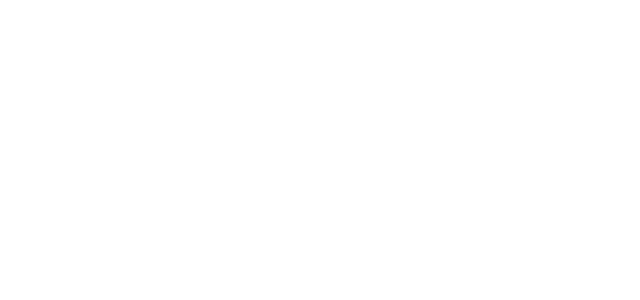
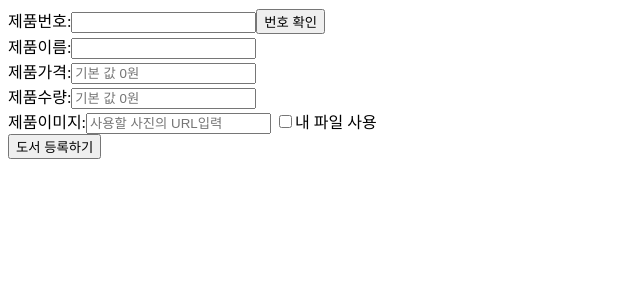
Before and after one commit to insu1170/bookSaleSystem, a React (Create React App) app in the folder front/: page /addBook in a window 1280 px wide. Shown: the top 300 px of the page, without its empty margins (0-640 px from the left). Built offline with nearby package versions, Linux system fonts and the light colour scheme.

Commit message:
책 추가 기능 및 main에서 책 확인

```diff
--- /dev/null
+++ b/front/src/config/axiosPostTrueFalse.js
@@ -0,0 +1,13 @@
+import axios from "axios";
+import axiosPost from "./axiosPost";
+
+async function axiosPostTrueFalse(URL, number, table, query) {
+    const res = await axios.post(URL, {
+        id: number, tableName: table, query: query
+    }, axiosPost);
+    const data = res.data;
+    console.log(data, 'dd');
+    return !!(data);
+}
+
+export default axiosPostTrueFalse;
--- /dev/null
+++ b/front/src/config/numberCheck.js
@@ -0,0 +1,14 @@
+function numberCheck(number, name) {
+    const checked = Number(number);
+    if (!isNaN(checked)) {
+        console.log(name, `입력`)
+        console.log(checked)
+        return [true,Math.abs(Math.round(checked))]
+    } else {
+        console.log('dd')
+        alert(`${name} 숫자만 입력 하세요`)
+        return [false,number];
+    }
+}
+
+export default numberCheck;
--- /dev/null
+++ b/front/src/config/searchBook.js
@@ -0,0 +1,15 @@
+import axios from "axios";
+import port from "./port";
+
+const searchBook = async () => {
+    try {
+        const res = await axios.get(`${port}/bookList`, {});
+
+        return res.data;
+    } catch (error) {
+        console.error('Error fetching book list:', error);
+        return [];
+    }
+};
+
+export default searchBook;
--- a/front/src/page/addBook/AddBook.jsx
+++ b/front/src/page/addBook/AddBook.jsx
@@ -1,8 +1,103 @@
+import React, {useEffect, useState} from "react";
+import axiosPostTrueFalse from "../../config/axiosPostTrueFalse";
+import port from "../../config/port";
+import numberCheck from "../../config/numberCheck";
+import axios from "axios";
+import axiosPost from "../../config/axiosPost";
+
 export const AddBook = () => {
-    return (
-        <div>
+    const [state, setState] = useState({
+        bookNumber: "", bookName: "", bookPrice: "", bookCount: "", bookImg: "", numberCheck: false, type:'text'
+    });
 
+    useEffect(() => {
+        if (state.bookNumber) setState({...state, numberCheck: false});
+    }, [state.bookNumber]);
 
-        </div>
-    )
-}
+    const changeValue = (e) => {
+        const {name, value} = e.target;
+        setState({
+            ...state, [name]: value
+        });
+    };
+
+    const changeType=()=>{
+        let text = ""
+        state.type==='text'? text ='file': text ='text';
+        setState(({
+            ...state,type: text
+        }))
+    }
+
+    const checkBookNumber = async () => {
+        const number =numberCheck(state.bookNumber,'제품 번호')
+        if(!number[0]){
+            return
+        }
+        try {
+            const TF = await axiosPostTrueFalse(`${port}/overlap/check`, state.bookNumber, 'book', 'bookId');
+            if (TF) {
+                console.log('사용가능');
+                setState({...state, numberCheck: true})
+            } else {
+                console.log('불가능');
+                alert('이미 사용중')
+            }
+        } catch (error) {
+            console.error(error);
+        }
+    };
+    const addBook = async () => {
+        if (state.numberCheck === false) {
+            alert('제품 번호확인 먼저 하세요');
+            return
+        }
+        const bookplace = numberCheck(state.bookPrice, '제품가격');
+        const bookcount = numberCheck(state.bookCount, '제품수량');
+
+        if (state.bookName !== "") {
+            if (bookplace[0] && bookcount[0]) {
+                if (window.confirm(`책 이름:${state.bookName}, 책 가격:${bookplace[1]}원, 책 수량:${bookcount[1]}원 맞습니까?`)) {
+                    try {
+                        const res = await axios.post(`${port}/add/book`, {
+                            id: state.bookNumber,
+                            name: state.bookName,
+                            place: state.bookPrice,
+                            count: state.bookCount,
+                            img: state.bookImg
+                        }, {
+                            axiosPost
+                        })
+                        const data = await res.data;
+                        if (data) {
+                            alert("등록이 정상적으로 이루어 졌습니다");
+                        } else {
+                            alert("예상치 못한 오류가 발생했어요");
+                        }
+                    } catch (err) {
+                        alert("예상치 못한 오류가 발생")
+                    }
+
+                } else {
+                    console.log('dd')
+                }
+            }
+        }
+    }
+
+    return (<div>
+        제품번호:<input type="text" name="bookNumber" value={state.bookNumber} onChange={changeValue}/>
+        <button onClick={checkBookNumber}>번호 확인</button>
+        <br/>
+        제품이름:<input type="text" name="bookName" value={state.bookName} onChange={changeValue}/>
+        <br/>
+        제품가격:<input type="text" name="bookPrice" value={state.bookPrice} onChange={changeValue}
+                    placeholder="기본 값 0원"/>
+        <br/>
+        제품수량:<input type="text" name="bookCount" value={state.bookCount} onChange={changeValue}
+                    placeholder="기본 값 0원"/>
+        <br/>
+        제품이미지:<input type={state.type} name="bookImg" onChange={changeValue} placeholder="사용할 사진의 URL입력"/> <input type="checkbox" onClick={changeType} />내 파일 사용 <br/>
+        <button onClick={addBook}>도서 등록하기</button>
+    </div>);
+};
--- a/front/src/page/login/Login.jsx
+++ b/front/src/page/login/Login.jsx
@@ -12,7 +12,7 @@
     })
     const onChangeValue = (e) => {
         const {value, name} = e.target;
-        console.log(state)
+        console.log(state,e.target)
         setState({
             ...state, [name]: value
         })
@@ -24,7 +24,6 @@
                 id: state.idValue, passWord: state.passWordValue
             },axiosPostCookie // 쿠키를 포함하도록 설정합니다.
             );
-
             const data = response.data;
             console.log(data);
 
--- a/front/src/page/login/SingUp.jsx
+++ b/front/src/page/login/SingUp.jsx
@@ -1,9 +1,10 @@
 import React, {useEffect, useState} from "react";
 import {useNavigate} from 'react-router-dom';
 import axios from "axios";
-import axiosPostCookie from "../../config/axiosPostCookie";
 import axiosPost from "../../config/axiosPost";
 import port from "../../config/port";
+import axiosPostTrueFalse from "../../config/axiosPostTrueFalse";
+
 export const SignUp = () => {
     const [state, setState] = useState({
         idValue: '', passwordValue: '', idChecked: false, phoneNum: '', nickName: '', passSecret: ''
@@ -38,23 +39,20 @@
     }
 
     const idCheck = async () => {
-        try {
-            const response = await axios.post(`${port}/id/check`, {
-                id: state.idValue
-            }, {
-                axiosPostCookie
-            });
-            const data = response.data;
-            if (data.length === 0) {
+        try{
+        const TF = await axiosPostTrueFalse(`${port}/overlap/check`, state.idValue, 'user', 'userId')
+        console.log(TF)
+        if (TF) {
             alert('사용 가능한 아이디입니다.');
             setState({...state, idChecked: true});
         } else {
             alert('이미 사용 중인 아이디입니다.');
             setState({...state, idChecked: false, passwordValue: ''});
         }
-        } catch (err) {
-            console.log(err);
+        }catch (err){
+            console.log(err)
         }
+
     }
 
     const handleSubmit = async (e) => {
@@ -87,17 +85,9 @@
 
     const navigate = useNavigate();
 
-    return (
-        <div>
+    return (<div>
             <form id="signupForm" onSubmit={handleSubmit}>
-                아이디:
-                <input
-                    type="text"
-                    name="idValue"
-                    id="idInput"
-                    placeholder="ID 입력창입니다"
-                    value={state.idValue}
-                    onChange={onChangeValue}
+                아이디:<input type="text" name="idValue" id="idInput" placeholder="ID 입력창입니다" value={state.idValue} onChange={onChangeValue}
                 />
                 <button type="button" onClick={idCheck}>중복확인</button>
                 <br/>
@@ -141,6 +131,5 @@
             <button onClick={() => navigate('/login')}>
                 로그인 창으로
             </button>
-        </div>
-    );
+        </div>);
 }
--- a/front/src/page/main/Main.jsx
+++ b/front/src/page/main/Main.jsx
@@ -1,25 +1,49 @@
-import React, {useEffect} from "react";
+import React, {useEffect, useState} from "react";
 import {useNavigate} from 'react-router-dom';
 import sessionCheck from "../../config/sessionCheck";
+import searchBook from "../../config/searchBook";
 
 export const Main = () => {
+    const [bookList, setBookList] = useState([]);
     const navigate = useNavigate();
 
-
     useEffect(() => {
-        const checkSession = async () => {
+        const checkSessionAndFetchBooks = async () => {
             const isValid = await sessionCheck();
             if (!isValid) {
-                alert('로그인 먼저 해주세요')
+                alert('로그인 먼저 해주세요');
                 navigate('/login');
             } else {
-                console.log("dd")
+                const books = await searchBook();
+                setBookList(books);
+                console.log(books);
             }
         };
-        checkSession();
-    }, []);
+
+        checkSessionAndFetchBooks();
+    }, [navigate]);
+
+    const bookBuy=()=>{
+        console.log('사보자고')
+    }
 
     return (<div>
-            여기는 메인화면
-        </div>);
+        <h1>여기는 메인화면</h1>
+        {bookList.map((item) => (<table key={item.id}>
+            <tbody onClick={bookBuy}>
+            <tr>
+                <th rowSpan="3" style={{width: 100}}>
+                    <img src={item.bookUrl !== "" ? item.bookUrl : "/bookImg/defaultBook.png" } alt='X'
+                         style={{width: 100}}/>
+                </th>
+            </tr>
+            <tr>
+                <td>{item.name}</td>
+            </tr>
+            <tr>
+                <td>가격: {item.price}원({item.quantity}개)</td>
+            </tr>
+            </tbody>
+        </table>))}
+    </div>);
 };
```
Also changed, not shown: front/src/config/sessionCheck.js (+4 -3 lines), front/public/bookImg/defaultBook.png (added), 1 other file (tests, documents, lock files or other folders). Lines whose indentation alone changed are shown as unchanged.
